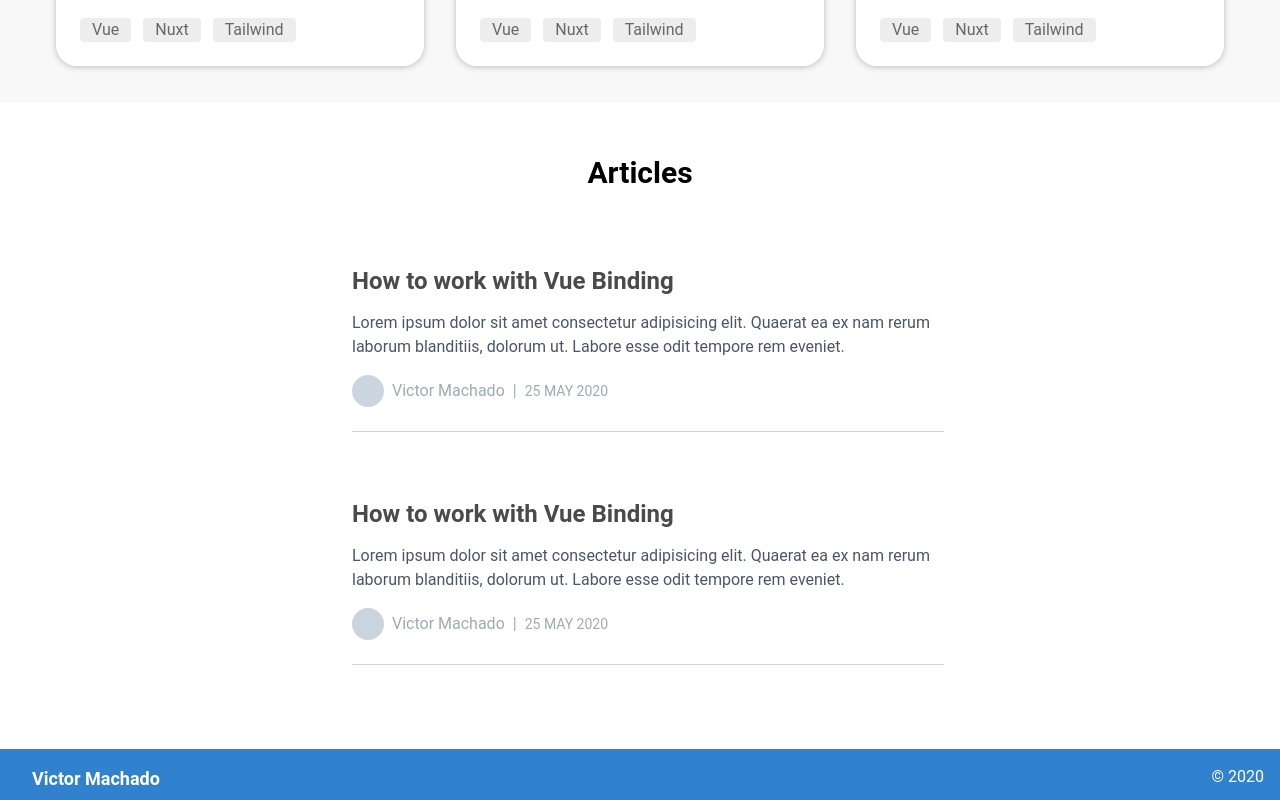
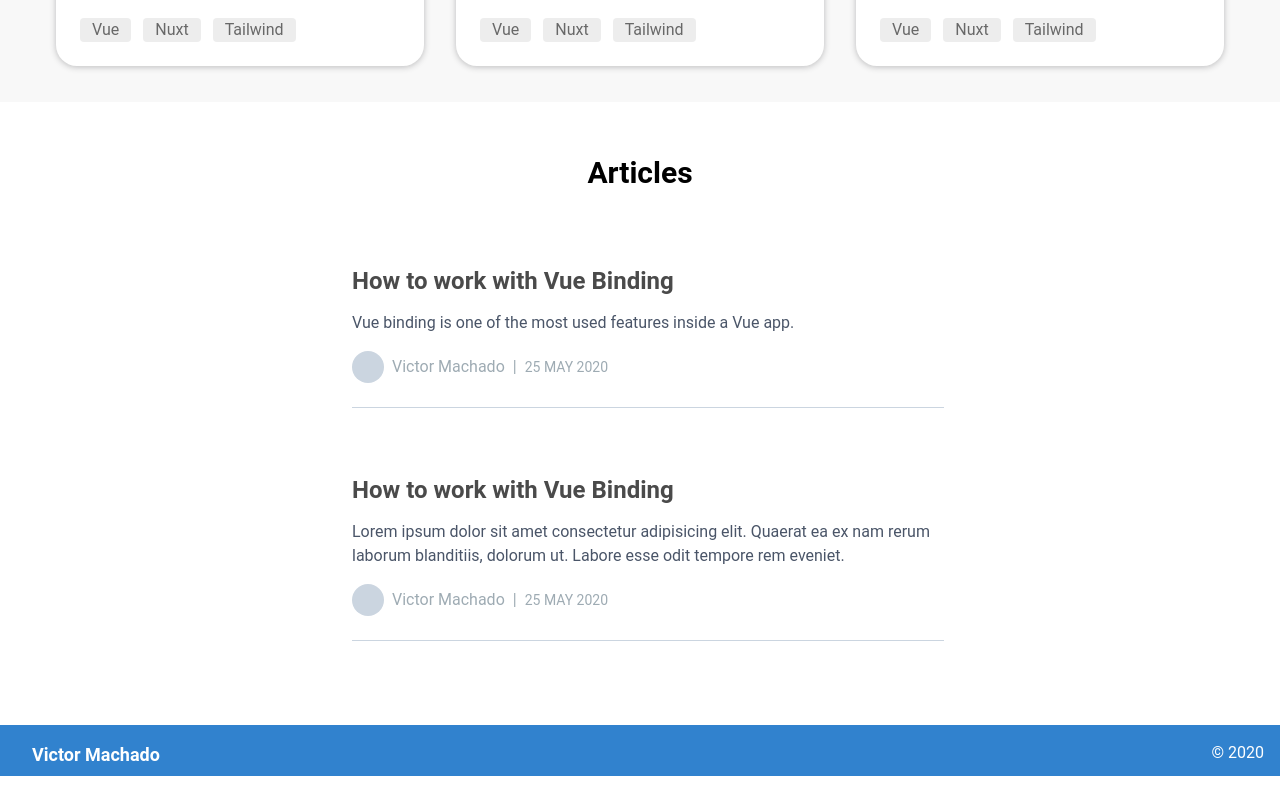
Before and after one commit to victormachadogp/my-portfolio, a Vue app: page / in a window 1280 px wide. Shown: the part 1101-1901 px from the top of the page. After the commit the page ends 1877 px from the top, so only its background shows below. Built offline with nearby package versions, Linux system fonts and the light colour scheme.

Commit message:
Text change

```diff
--- a/src/components/ArticleSection.vue
+++ b/src/components/ArticleSection.vue
@@ -2,33 +2,12 @@
   <section class="mb-10">
     <p class="text-3xl font-semibold mb-4 md:m-12 text-center mx-5">Articles</p>
     <div class="flex flex-col items-center md:ml-4">
-
-
-            <div class=" bg-white shadow-custom md:mx-3 md:w-2/4 rounded-lg my-6 md:mt-0">
+      <div class="bg-white shadow-custom md:mx-3 md:w-2/4 rounded-lg my-6 md:mt-0">
         <div class="p-5">
           <h4 class="article-title">How to work with Vue Binding</h4>
-                    <p class="text-gray-700">
-                        Lorem ipsum dolor sit amet consectetur adipisicing elit. Quaerat ea ex nam rerum laborum blanditiis, dolorum ut. Labore esse odit tempore rem eveniet.
-                    </p>
+          <p class="text-gray-700">Vue binding is one of the most used features inside a Vue app.</p>
           <div class="flex items-center mt-4">
-                        <div class="w-8 h-8 bg-gray-400 rounded-full mr-2 "></div>
-                        <p class="grey-color">Victor Machado</p>
-                        <span class="mx-2 grey-color">|</span>
-                        <div class="text-sm grey-color">25 MAY 2020</div>
-                    </div>
-                    <div class="w-full bg-gray-400 h-px mt-6"></div>
-                </div>
-
-            </div>
-
-            <div class=" bg-white shadow-custom md:mx-3 md:w-2/4 rounded-lg my-6 md:mt-0">
-                <div class="p-5">
-                    <h4 class="article-title">How to work with Vue Binding</h4>
-                    <p class="text-gray-700">
-                        Lorem ipsum dolor sit amet consectetur adipisicing elit. Quaerat ea ex nam rerum laborum blanditiis, dolorum ut. Labore esse odit tempore rem eveniet.
-                    </p>
-                    <div class="flex items-center mt-4">
-                        <div class="w-8 h-8 bg-gray-400 rounded-full mr-2 "></div>
+            <div class="w-8 h-8 bg-gray-400 rounded-full mr-2"></div>
             <p class="grey-color">Victor Machado</p>
             <span class="mx-2 grey-color">|</span>
             <div class="text-sm grey-color">25 MAY 2020</div>
@@ -37,24 +16,36 @@
         </div>
       </div>
 
+      <div class="bg-white shadow-custom md:mx-3 md:w-2/4 rounded-lg my-6 md:mt-0">
+        <div class="p-5">
+          <h4 class="article-title">How to work with Vue Binding</h4>
+          <p
+            class="text-gray-700"
+          >Lorem ipsum dolor sit amet consectetur adipisicing elit. Quaerat ea ex nam rerum laborum blanditiis, dolorum ut. Labore esse odit tempore rem eveniet.</p>
+          <div class="flex items-center mt-4">
+            <div class="w-8 h-8 bg-gray-400 rounded-full mr-2"></div>
+            <p class="grey-color">Victor Machado</p>
+            <span class="mx-2 grey-color">|</span>
+            <div class="text-sm grey-color">25 MAY 2020</div>
           </div>
-
+          <div class="w-full bg-gray-400 h-px mt-6"></div>
+        </div>
+      </div>
+    </div>
   </section>
 </template>
 
 <script>
-export default {
-
-}
+export default {};
 </script>
 
 <style scoped>
 .article-title {
   @apply font-semibold text-2xl mb-3;
-    color: #4A4A4A;
+  color: #4a4a4a;
 }
 
 .grey-color {
-    color: #9EABB3;
+  color: #9eabb3;
 }
 </style>
```
Lines whose indentation alone changed are shown as unchanged.
